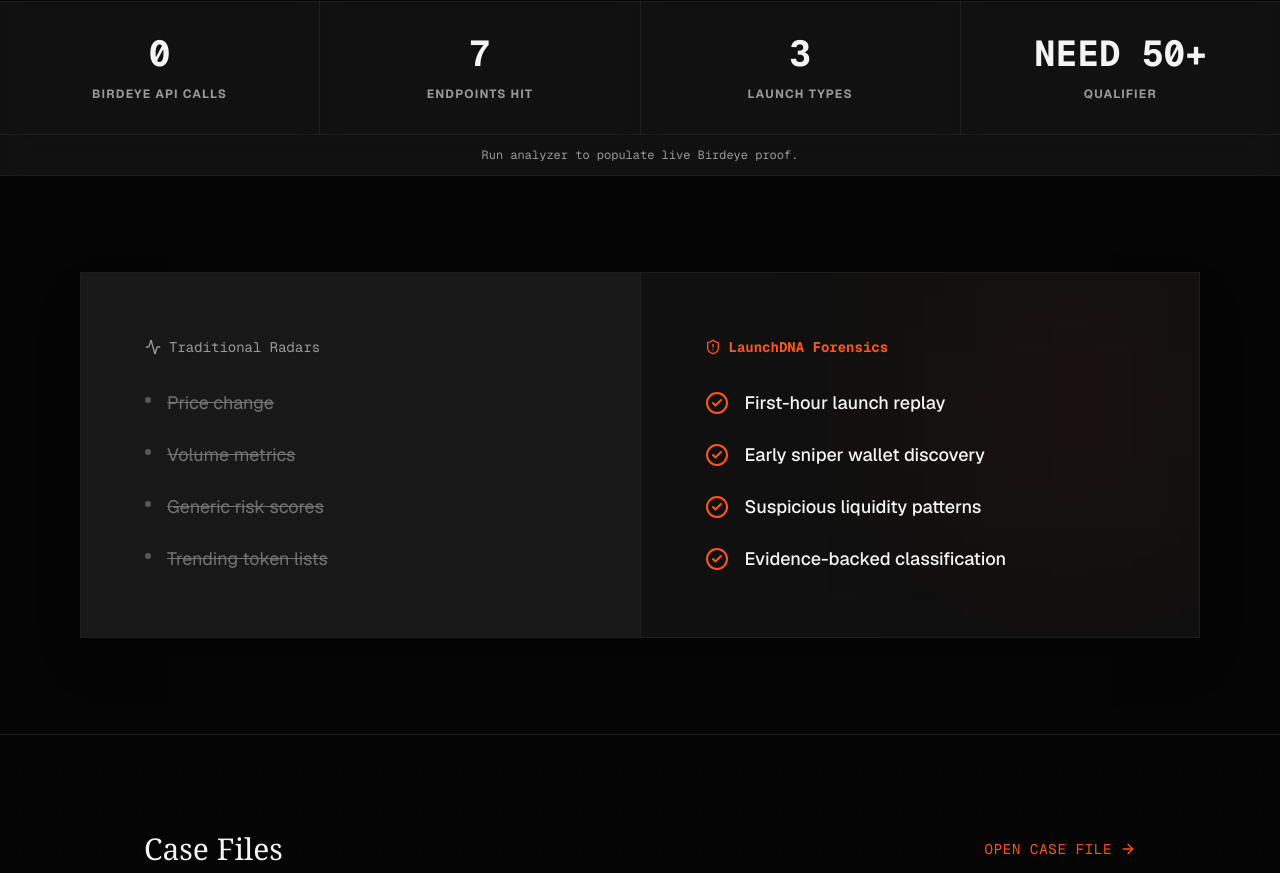
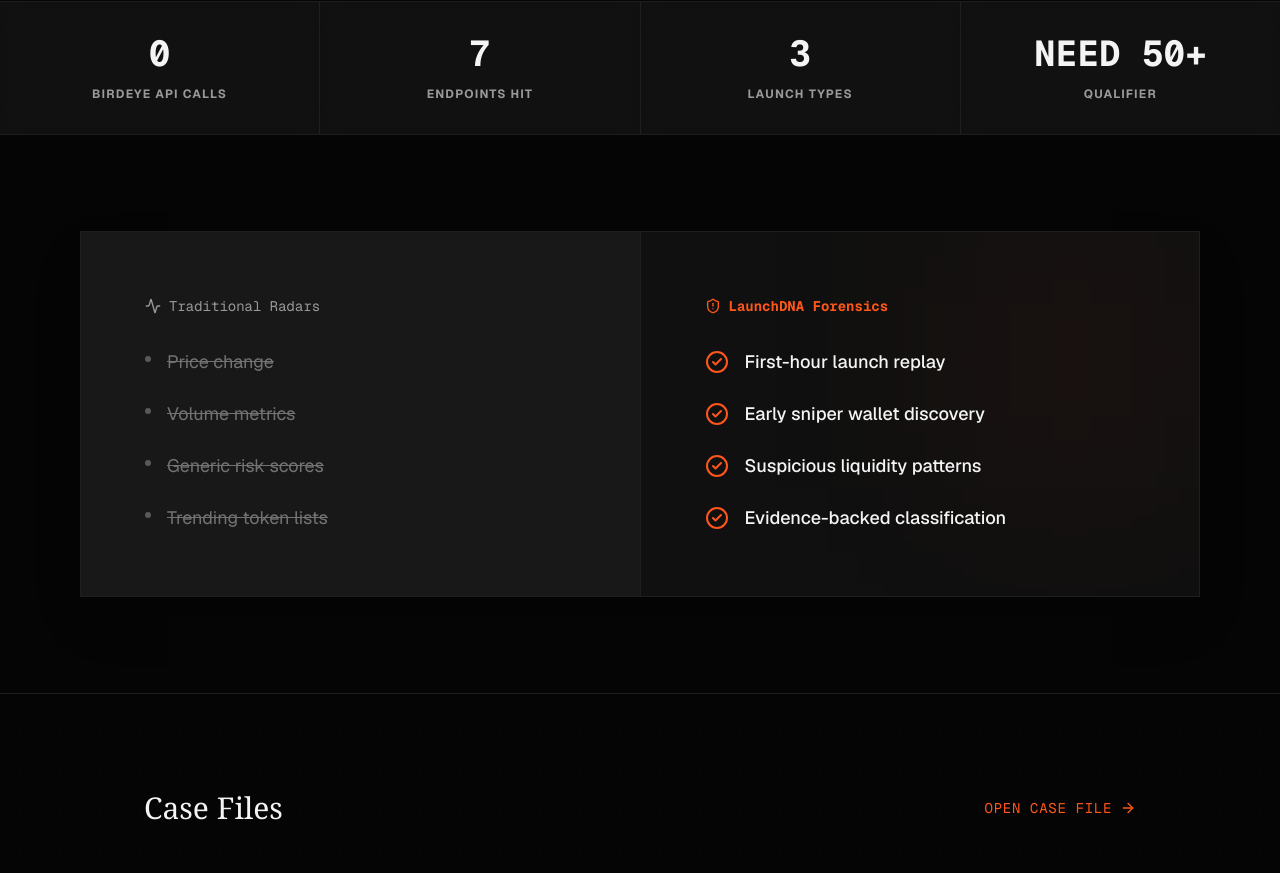
Before and after one commit to justhenix/launchdna, a Next.js app: page / in a window 1280 px wide. Shown: the part 767-1640 px from the top of the page. Built offline with nearby package versions, Linux system fonts and the light colour scheme.

Commit message:
chore: ui cleanup

```diff
--- a/components/LiveMetricStrip.tsx
+++ b/components/LiveMetricStrip.tsx
@@ -65,17 +65,6 @@
             </div>
           ))}
         </div>
-
-        {/* Helper Text */}
-        <div className="bg-ldna-panel/90 backdrop-blur-md px-4 py-3 border-t border-ldna-grid text-center text-xs font-mono text-ldna-muted">
-          {!data || data.totalBirdeyeCalls === 0 ? (
-             "Run analyzer to populate live Birdeye proof."
-          ) : data.totalBirdeyeCalls < 50 ? (
-             `Minimum target: 50+ Birdeye API calls. Current session: ${data.totalBirdeyeCalls}.`
-          ) : (
-             "Minimum target reached: 50+ Birdeye API calls logged."
-          )}
-        </div>
       </div>
     </section>
   );
```
